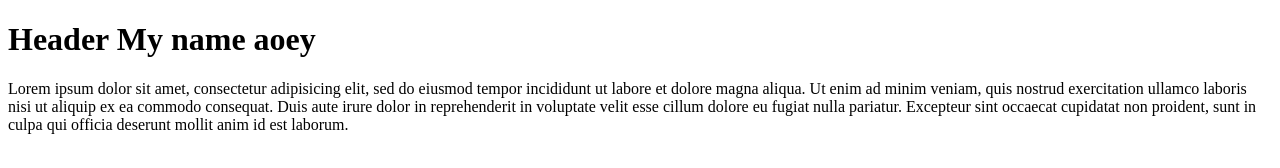
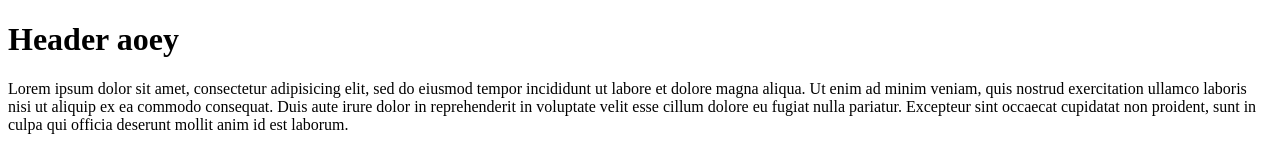
Before and after one commit to AoeyZAAAAAA/myfirstrepo, a plain HTML site: page m.html in a window 1280 px wide. Drawn offline with Linux system fonts and the light colour scheme.

Commit message:
CHange header

```diff
--- a/m.html
+++ b/m.html
@@ -6,7 +6,7 @@
 	<title></title>
 </head>
 <body>
-<h1>Header My name aoey</h1>
+<h1>Header aoey</h1>
 <p>Lorem ipsum dolor sit amet, consectetur adipisicing elit, sed do eiusmod
 tempor incididunt ut labore et dolore magna aliqua. Ut enim ad minim veniam,
 quis nostrud exercitation ullamco laboris nisi ut aliquip ex ea commodo
```
